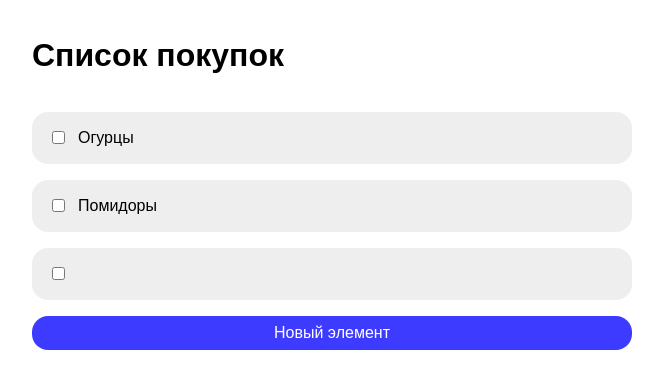
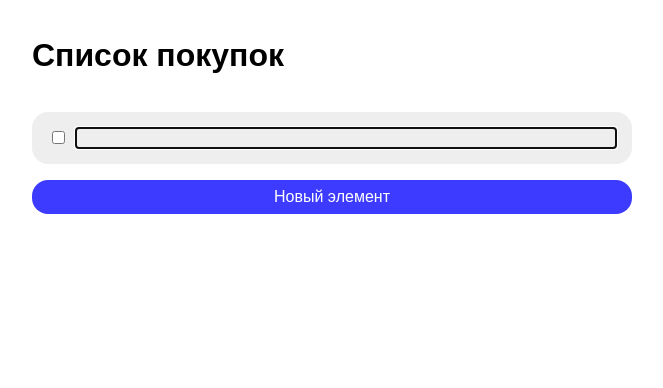
Before and after one commit to lDonKaban/StoreList, a React app: page / in a window 1280 px wide. Both pictures are taken after a click on the button "Новый элемент". Shown: the top 388 px of the page, without its empty margins (308-971 px from the left). Built offline with nearby package versions, Linux system fonts and the light colour scheme; the HTML template or start-up script is replaced by a standard one.

Commit message:
added save list in localstorage

```diff
--- a/src/App.jsx
+++ b/src/App.jsx
@@ -3,7 +3,7 @@ import { useList } from './useList';
 import './App.css';
 
 export const App = () => {
-  const { list, createItem, setItemTitle, toggleItem, deleteItem } = useList();
+  const { list, createItem, setItemTitle, toggleItem, deleteItem, inputRef } = useList();
 
   return (
     <div className="app">
@@ -11,6 +11,7 @@ export const App = () => {
 
       <CardList
         list={list}
+        inputRef={inputRef}
         onItemTitleChange={setItemTitle}
         onItemToggle={toggleItem}
         onItemDelete={deleteItem}
--- a/src/Card.jsx
+++ b/src/Card.jsx
@@ -3,6 +3,7 @@ import './Card.css';
 export const Card = ({
   id,
   title,
+  inputRef,
   onTitleChange,
   done,
   onToggle,
@@ -43,6 +44,7 @@ export const Card = ({
         value={title}
         onChange={handleTitleChange}
         onBlur={handleTitleBlur}
+        ref={inputRef}
       />
     </form>
   );
--- a/src/CardList.jsx
+++ b/src/CardList.jsx
@@ -3,6 +3,7 @@ import './CardList.css';
 
 export const CardList = ({
   list,
+  inputRef,
   onItemTitleChange,
   onItemToggle,
   onItemDelete,
@@ -15,6 +16,7 @@ export const CardList = ({
             <Card
               id={id}
               title={title}
+              inputRef={inputRef}
               done={done}
               onTitleChange={onItemTitleChange}
               onToggle={onItemToggle}
--- a/src/useList.js
+++ b/src/useList.js
@@ -1,29 +1,41 @@
-import {useState} from 'react'
+import {useEffect, useRef, useState} from 'react'
 export function useList() {
-  const [list, setList] = useState([
-    {
-      id: 1,
-      title: 'Огурцы',
-      done: false
-    },
-    {
-      id: 2,
-      title: 'Помидоры',
-      done: false
-    }
-  ])
+  const [list, setList] = useState(restoreProductList())
+  const inputRef = useRef(null)
+
+  const saveProductList = (products) => {
+    localStorage.setItem('productList', JSON.stringify(products))
+  }
+
+  function restoreProductList () {
+    const rawProductList = localStorage.getItem('productList')
+
+    if (!rawProductList) return []
+
+    return (JSON.parse(rawProductList))
+  }
+
+  useEffect(() => {
+    inputRef?.current?.focus()
+  }, [list.length]);
+
+  useEffect(() => {
+    saveProductList(list)
+  }, [list]);
+
   /** Создать новый элемент. */
-  const createItem = (e) => {
+  const createItem = () => {
     setList(products => (
         [
             ...products,
           {
-            id: products.length+1,
+            id: Date.now(),
             title: '',
             done: false
           }
         ]
     ))
+
   };
 
   /**
@@ -63,6 +75,8 @@ export function useList() {
         return product
       })
     });
+
+    saveProductList(list)
   };
 
   /**
@@ -70,10 +84,15 @@ export function useList() {
    *
    * @param id - ID элемента.
    */
-  const deleteItem = (id) => {};
+  const deleteItem = (id) => {
+    setList(products => products.filter(product => product.id !== id))
+
+    saveProductList(list)
+  };
 
   return {
     list,
+    inputRef,
     createItem,
     setItemTitle,
     toggleItem,
```
